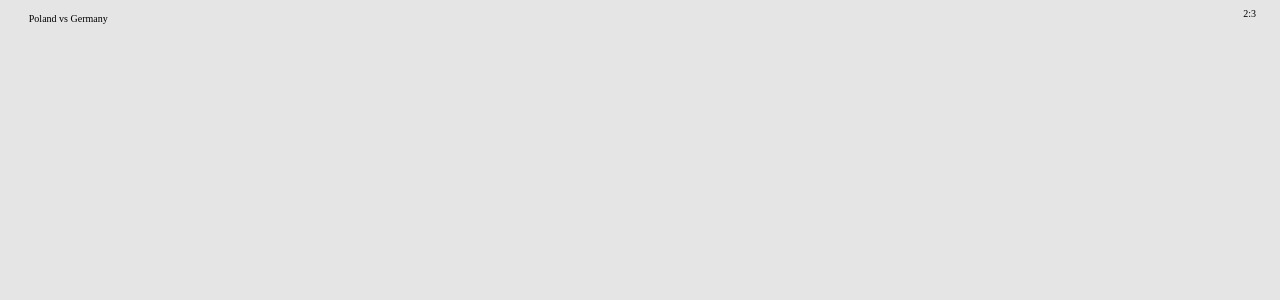
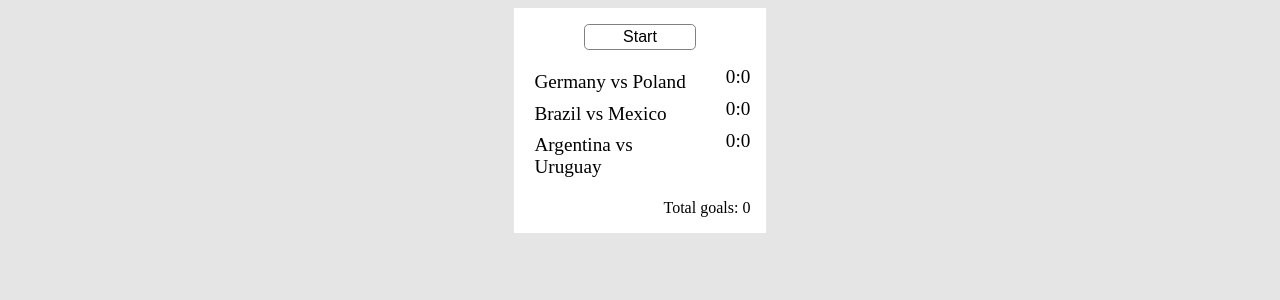
Before and after one commit to Emil2301/sportradar-app, a React (Create React App) app: page / in a window 1280 px wide. Shown: the top 300 px of the page. Built offline with nearby package versions, Linux system fonts and the light colour scheme.

Commit message:
feature/fix-styling: add more styles to put a box in container

```diff
--- a/src/App.tsx
+++ b/src/App.tsx
@@ -1,15 +1,14 @@
-import React from 'react';
-import Match from './pages/simulatedMatches/components/Match/Match';
+import Box from './pages/simulatedMatches/components/Box/Box';
+import { Container } from './styles/SimulatedMatches.styled';
 import GlobalStyles from './styles/Global';
 
 function App() {
   return (
     <>
       <GlobalStyles />
-      <Match
-        host={{ name: 'Poland', scoredGoals: 2 }}
-        guest={{ name: 'Germany', scoredGoals: 3 }}
-      />
+      <Container>
+        <Box />
+      </Container>
     </>
   );
 }
--- a/src/styles/SimulatedMatches.styled.ts
+++ b/src/styles/SimulatedMatches.styled.ts
@@ -43,3 +43,9 @@ export const StyledBox = styled.div`
   width: 20%;
   margin: 0 auto;
 `;
+
+export const Container = styled.div`
+  width: 100%;
+  background: #e5e5e5;
+  font-size: 1.2rem;
+`;
```
